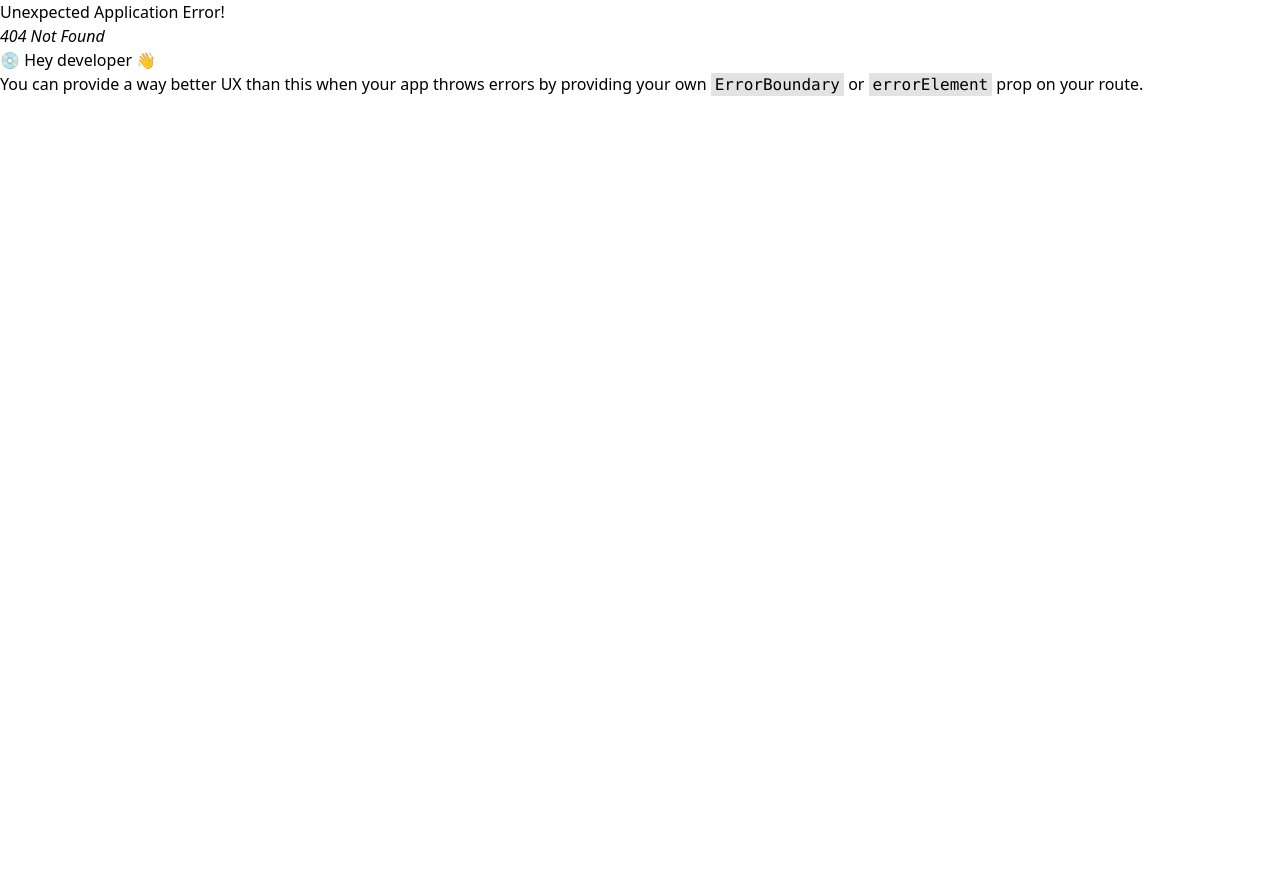
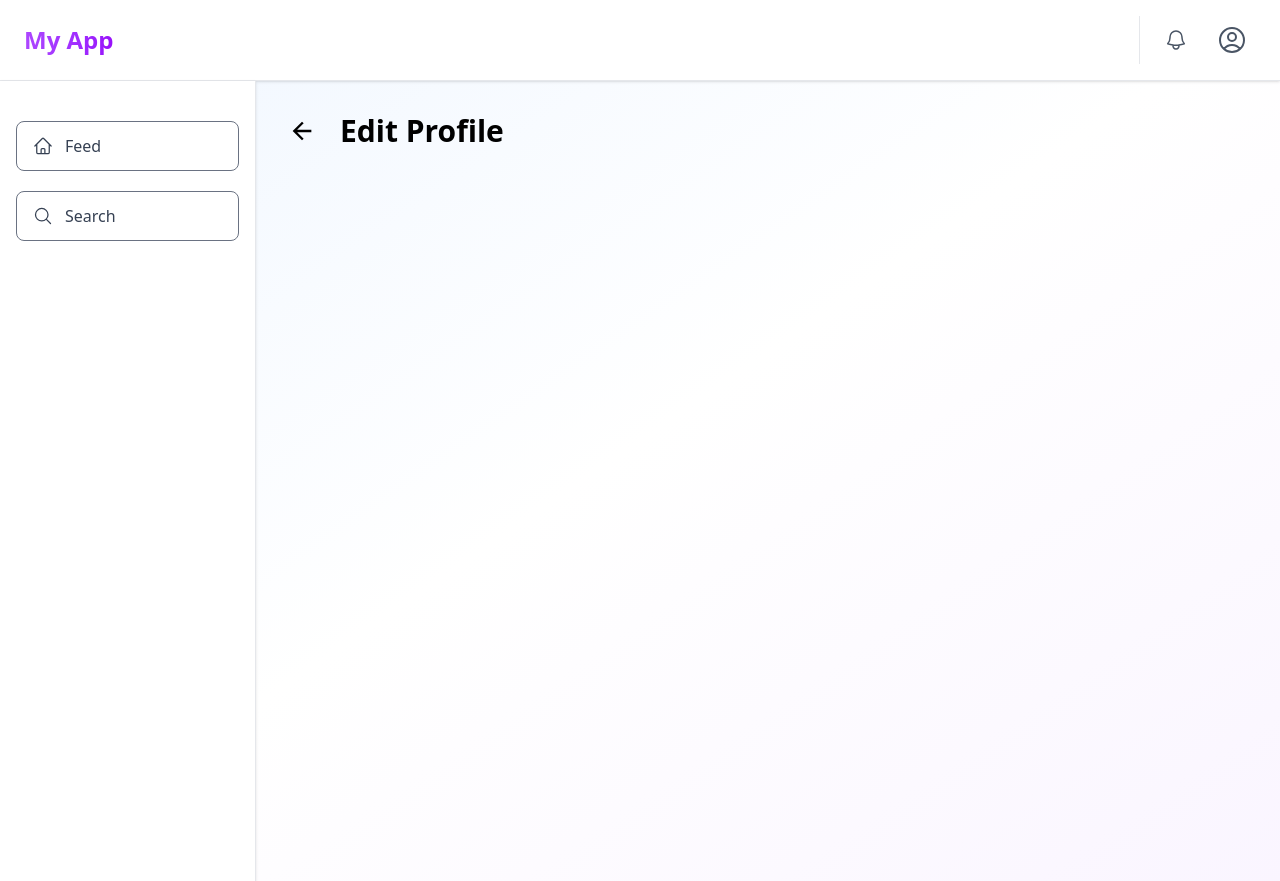
Before and after one commit to RoopTeja04/System_Design_App, a React (Vite) app in the folder client/: page /main/profile/edit-profile in a window 1280 px wide. Before the commit this address had no page. Before the commit the page ends 800 px from the top, so only its background shows below. Built offline with nearby package versions, Linux system fonts and the light colour scheme; no server answers.

Commit message:
added few more things

```diff
--- a/client/src/Components/GlobalComponents/Profile.jsx
+++ b/client/src/Components/GlobalComponents/Profile.jsx
@@ -5,10 +5,15 @@ import { HiCog6Tooth } from "react-icons/hi2";
 import { BsGrid3X3 } from "react-icons/bs";
 import Posts from '../../Pages/ProfileSectionTabs/Posts';
 import Bookmarks from '../../Pages/ProfileSectionTabs/Bookmarks';
+import { useNavigate, Outlet, useLocation } from 'react-router-dom';
 
 const Profile = () => {
 
     const getUserID = localStorage.getItem("UserID");
+    const navigate = useNavigate();
+
+    const { pathname } = useLocation();
+    const isChildren = pathname === "/main/profile";
 
     const tabs = [
         { title: "Posts", tabValue: "posts" },
@@ -58,6 +63,9 @@ const Profile = () => {
     }
 
     return (
+        <>
+            {
+                isChildren && (
                     <div className="max-w-8xl mx-auto bg-white rounded-2xl shadow-lg overflow-hidden">
                         <div className="p-6 md:p-8">
                             <div className="p-6 md:p-8">
@@ -80,7 +88,10 @@ const Profile = () => {
                                     <div className="flex-1 w-full text-center md:text-left">
                                         <div className="flex flex-col md:flex-row md:items-center gap-4 mb-4">
                                             <h1 className="text-2xl font-semibold text-gray-800">{profile.name || 'User Name'}</h1>
-                                <button className="px-6 py-2 bg-gray-200 text-gray-700 rounded-lg hover:bg-gray-300 transition-all duration-200 font-medium flex items-center justify-center gap-2 mx-auto md:mx-0">
+                                            <button
+                                                className="px-6 py-2 bg-gray-200 text-gray-700 rounded-lg hover:bg-gray-300 transition-all duration-200 font-medium flex items-center justify-center gap-2 mx-auto md:mx-0"
+                                                onClick={() => navigate("/main/profile/edit-profile")}
+                                            >
                                                 <HiCog6Tooth size={18} />
                                                 Edit Profile
                                             </button>
@@ -138,4 +149,9 @@ const Profile = () => {
                 )
             }
 
+            <Outlet />
+        </>
+    )
+}
+
 export default Profile
--- /dev/null
+++ b/client/src/Pages/ProfileSectionTabs/EditProfile.jsx
@@ -0,0 +1,19 @@
+import React from 'react';
+import { IoMdArrowBack } from "react-icons/io";
+import { useNavigate } from 'react-router-dom';
+
+const EditProfile = () => {
+
+    const navigate = useNavigate();
+
+    return (
+        <>
+            <div className='flex items-center gap-6'>
+                <IoMdArrowBack size={28} onClick={() => { navigate(-1) }} />
+                <h1 className='text-3xl font-semibold'>Edit Profile</h1>
+            </div>
+        </>
+    )
+}
+
+export default EditProfile
```
Also changed, not shown: client/src/Router/Router.jsx (+7 -1 lines), 1 other file (tests, documents, lock files or other folders). Lines whose indentation alone changed are shown as unchanged.
